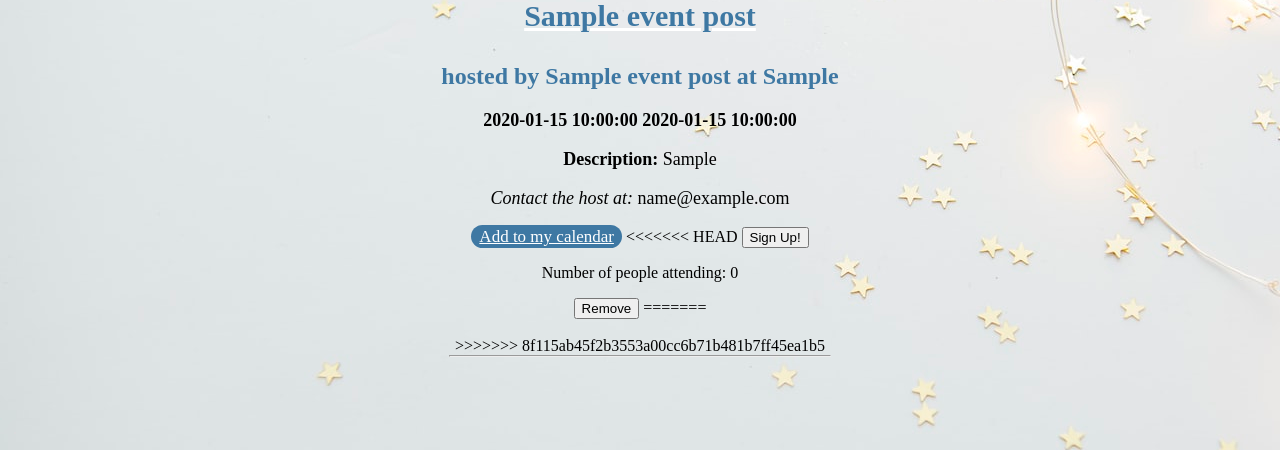
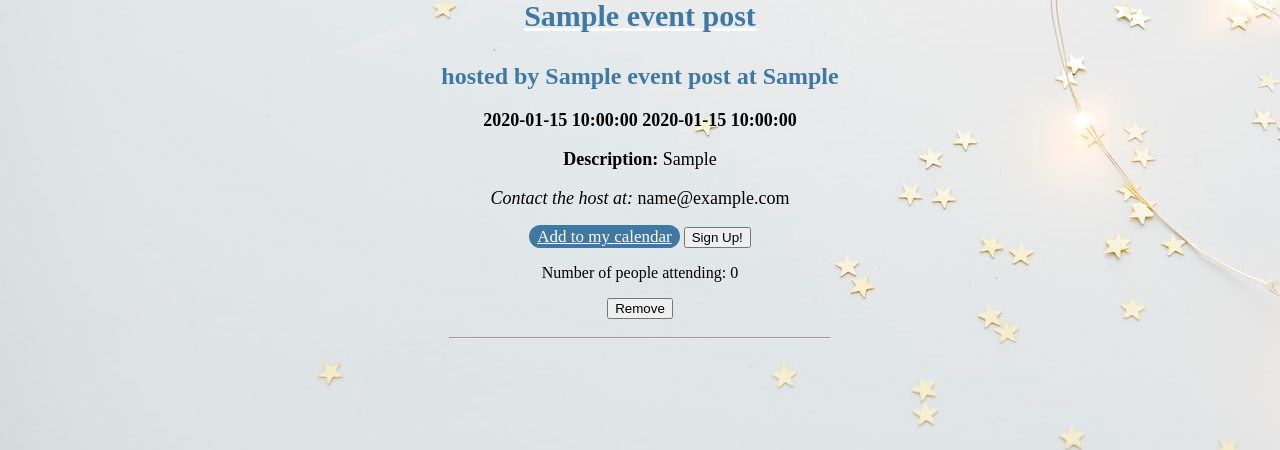
Before and after one commit to law-lin/Collink, a Python web app: template templates/sports.html in a window 1280 px wide. Shown: the part 350-800 px from the top of the page. Run offline with Jinja, Linux system fonts and the light colour scheme; the template is opened without the code that fills it: most values are stand-ins (such as "Sample title", 1, 10 or a date in 2020).

Commit message:
Removed junk

```diff
--- a/templates/sports.html
+++ b/templates/sports.html
@@ -38,7 +38,6 @@
         <p class="blocktext"><i>Contact the host at: </i> {{event_post.host_email}} </p>
         <a class="button2" href=https://www.google.com/calendar/render?action=TEMPLATE&text={{event_post.event_name}}&dates=&details={{event_post.event_des}}&location={{event_post.event_location}}&sf=true&output=xml"
         " target="_blank" rel="nofollow">Add to my calendar</a>
-<<<<<<< HEAD
 
         <script type="text/javascript">
 
@@ -82,10 +81,9 @@
 
 
 
-=======
+
         <br/>
         <br/>
->>>>>>> 8f115ab45f2b3553a00cc6b71b481b7ff45ea1b5
         <div>
         <hr>
       {% endfor %}
```
